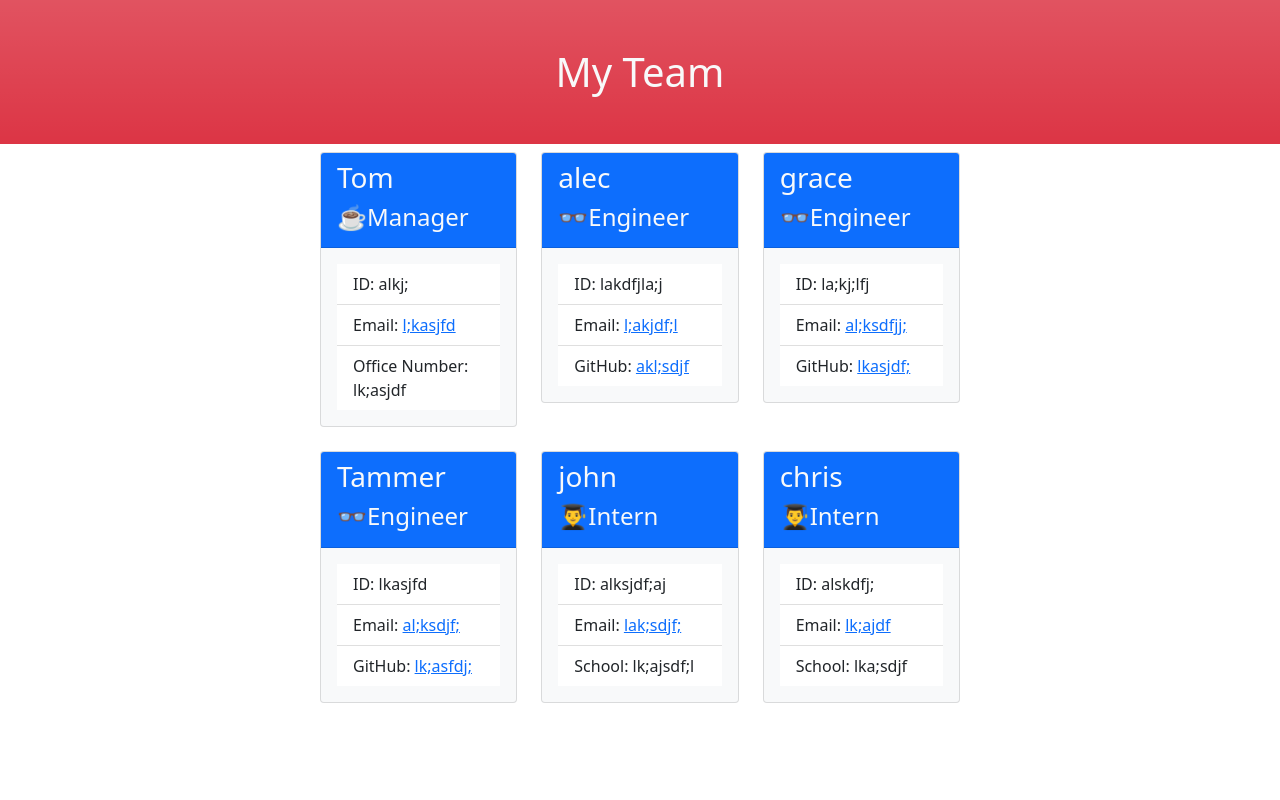
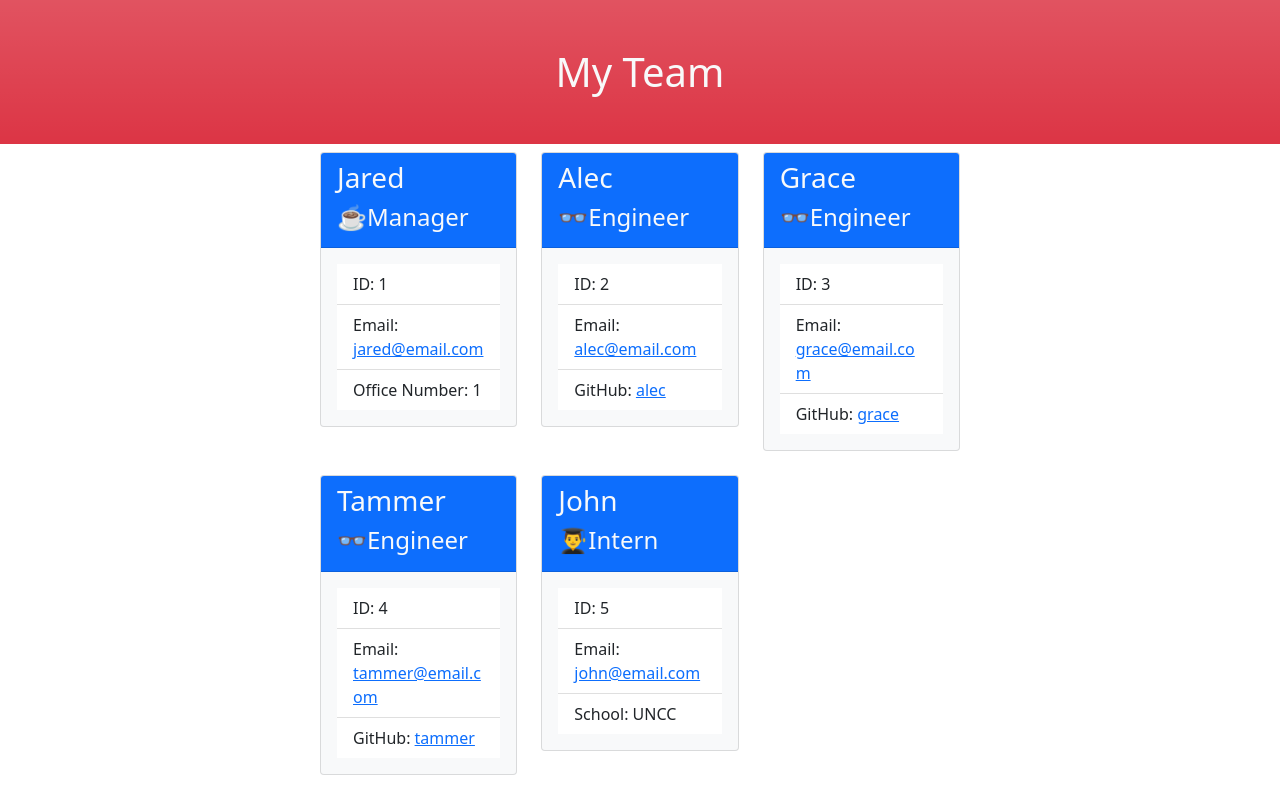
Before and after one commit to cltmedicman/Team-Profile-Generator, a website: page dist/Team.html in a window 1280 px wide. Drawn offline with nearby package versions, Linux system fonts and the light colour scheme.

Commit message:
Update Team.html

```diff
--- a/dist/Team.html
+++ b/dist/Team.html
@@ -17,14 +17,14 @@
             <div class="col">
             <div class="card bg-light">
                 <div class="card-header bg-primary text-left text-light">
-                    <h3>Tom</h3>
+                    <h3>Jared</h3>
                     <h4>☕Manager</h4>
                 </div>
                 <div class="card-body">
                     <ul class="list-group list-group-flush">
-                        <li class="list-group-item">ID: alkj;</li>
-                        <li class="list-group-item">Email: <a href="mailto:l;kasjfd">l;kasjfd</a></li>
-                        <li class="list-group-item">Office Number: lk;asjdf</li>
+                        <li class="list-group-item">ID: 1</li>
+                        <li class="list-group-item">Email: <a href="mailto:jared@email.com">jared@email.com</a></li>
+                        <li class="list-group-item">Office Number: 1</li>
                     </ul>
                 </div>
             </div>
@@ -33,14 +33,14 @@
             <div class="col">
             <div class="card bg-light">
                 <div class="card-header bg-primary text-left text-light">
-                    <h3>alec</h3>
+                    <h3>Alec</h3>
                     <h4>👓Engineer</h4>
                 </div>
                 <div class="card-body">
                     <ul class="list-group list-group-flush">
-                        <li class="list-group-item">ID: lakdfjla;j</li>
-                        <li class="list-group-item">Email: <a href="mailto:l;akjdf;l">l;akjdf;l</a></li>
-                        <li class="list-group-item">GitHub: <a href="https://github.com/akl;sdjf/">akl;sdjf</a></li>
+                        <li class="list-group-item">ID: 2</li>
+                        <li class="list-group-item">Email: <a href="mailto:alec@email.com">alec@email.com</a></li>
+                        <li class="list-group-item">GitHub: <a href="https://github.com/alec/">alec</a></li>
                     </ul>
                 </div>
             </div>
@@ -49,14 +49,14 @@
             <div class="col">
             <div class="card bg-light">
                 <div class="card-header bg-primary text-left text-light">
-                    <h3>grace</h3>
+                    <h3>Grace</h3>
                     <h4>👓Engineer</h4>
                 </div>
                 <div class="card-body">
                     <ul class="list-group list-group-flush">
-                        <li class="list-group-item">ID: la;kj;lfj</li>
-                        <li class="list-group-item">Email: <a href="mailto:al;ksdfjj;">al;ksdfjj;</a></li>
-                        <li class="list-group-item">GitHub: <a href="https://github.com/lkasjdf;/">lkasjdf;</a></li>
+                        <li class="list-group-item">ID: 3</li>
+                        <li class="list-group-item">Email: <a href="mailto:grace@email.com">grace@email.com</a></li>
+                        <li class="list-group-item">GitHub: <a href="https://github.com/grace/">grace</a></li>
                     </ul>
                 </div>
             </div>
@@ -70,9 +70,9 @@
                 </div>
                 <div class="card-body">
                     <ul class="list-group list-group-flush">
-                        <li class="list-group-item">ID: lkasjfd</li>
-                        <li class="list-group-item">Email: <a href="mailto:al;ksdjf;">al;ksdjf;</a></li>
-                        <li class="list-group-item">GitHub: <a href="https://github.com/lk;asfdj;/">lk;asfdj;</a></li>
+                        <li class="list-group-item">ID: 4</li>
+                        <li class="list-group-item">Email: <a href="mailto:tammer@email.com">tammer@email.com</a></li>
+                        <li class="list-group-item">GitHub: <a href="https://github.com/tammer/">tammer</a></li>
                     </ul>
                 </div>
             </div>
@@ -82,30 +82,14 @@
             <div class="col">
             <div class="card bg-light">
                 <div class="card-header bg-primary text-left text-light">
-                    <h3>john</h3>
+                    <h3>John</h3>
                     <h4>👨‍🎓Intern</h4>
                 </div>
                 <div class="card-body">
                     <ul class="list-group list-group-flush">
-                        <li class="list-group-item">ID: alksjdf;aj</li>
-                        <li class="list-group-item">Email: <a href="mailto:lak;sdjf;">lak;sdjf;</a></li>
-                        <li class="list-group-item">School: lk;ajsdf;l</li>
-                    </ul>
-                </div>
-            </div>
-            </div>
-
-            <div class="col">
-            <div class="card bg-light">
-                <div class="card-header bg-primary text-left text-light">
-                    <h3>chris</h3>
-                    <h4>👨‍🎓Intern</h4>
-                </div>
-                <div class="card-body">
-                    <ul class="list-group list-group-flush">
-                        <li class="list-group-item">ID: alskdfj;</li>
-                        <li class="list-group-item">Email: <a href="mailto:lk;ajdf">lk;ajdf</a></li>
-                        <li class="list-group-item">School: lka;sdjf</li>
+                        <li class="list-group-item">ID: 5</li>
+                        <li class="list-group-item">Email: <a href="mailto:john@email.com">john@email.com</a></li>
+                        <li class="list-group-item">School: UNCC</li>
                     </ul>
                 </div>
             </div>
```
